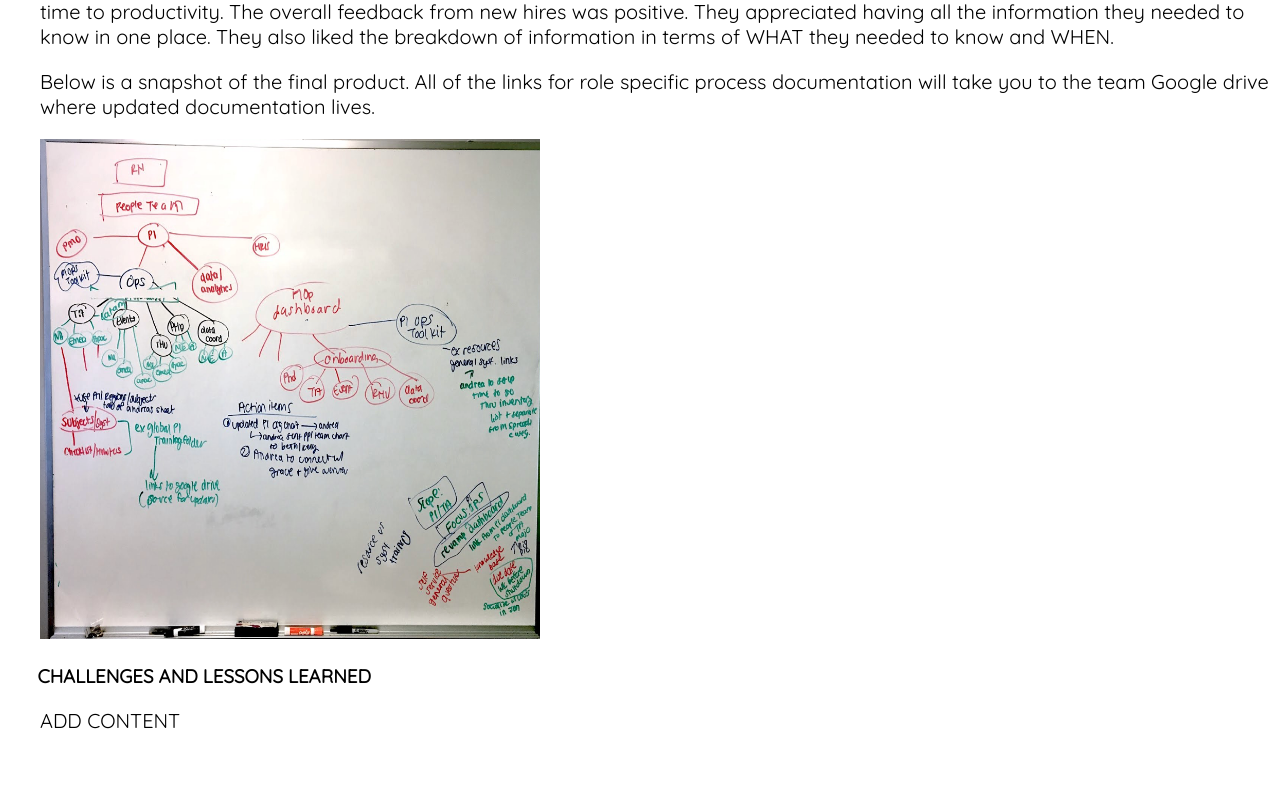
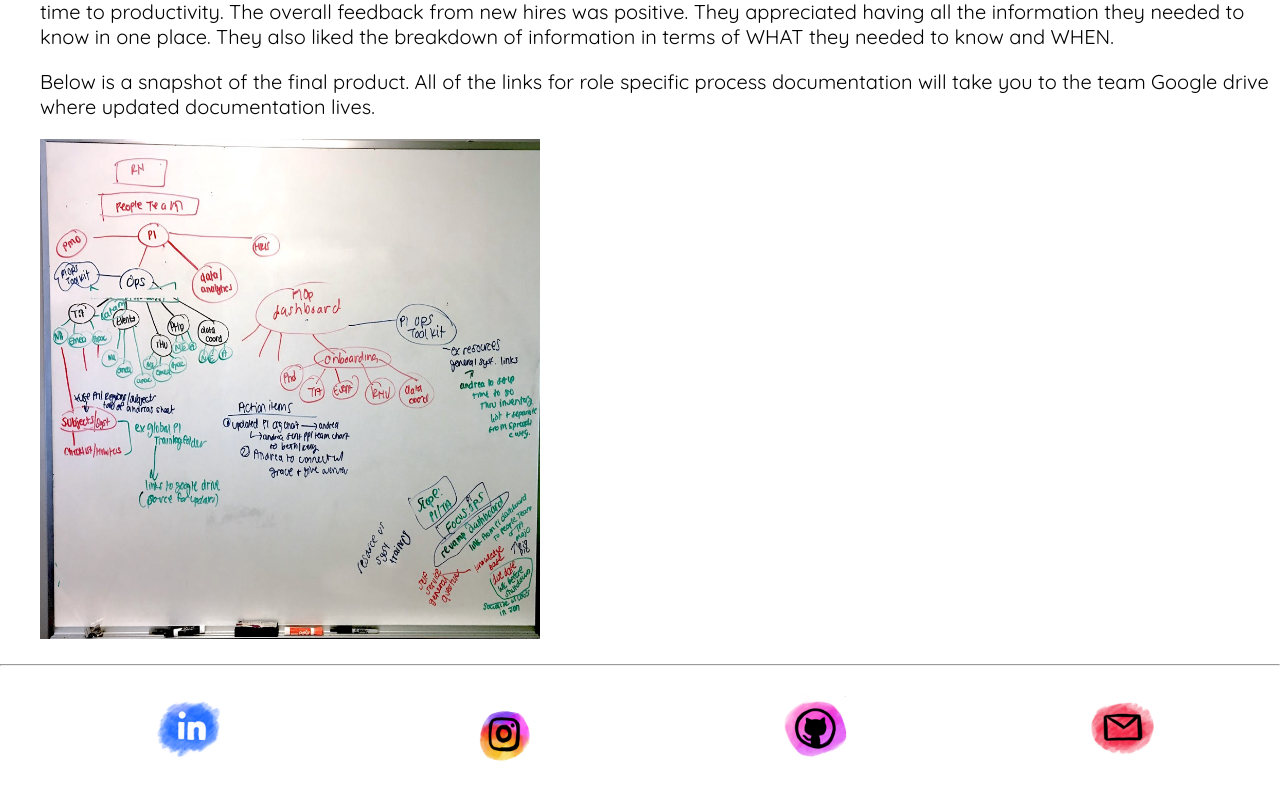
Before and after one commit to designbright/ReactPortfolioApp, a React (Create React App) app: page /IntranetRedesign in a window 1280 px wide. Shown: the part 1928-2724 px from the top of the page. Before the commit the page ends 2681 px from the top, so only its background shows below. Built offline with nearby package versions, Linux system fonts and the light colour scheme.

Commit message:
updated image alt tag names for screen reader readability

```diff
--- a/src/Components/IntranetRedesign.js
+++ b/src/Components/IntranetRedesign.js
@@ -7,6 +7,11 @@ import MojoWk1 from "../Images/IntranetRedesign/MojoWk1.png";
 import MojoWk2 from "../Images/IntranetRedesign/MojoWk2.png";
 import MojoMonth3 from "../Images/IntranetRedesign/MojoMonth3.png";
 import MojoWhiteboard from "../Images/IntranetRedesign/MojoWhiteboard.png";
+
+import linkedin from "../linkedin.PNG";
+import github from "../github.PNG";
+import instagram from "../instagram.PNG";
+import gmail from "../gmail.PNG";
 
 
 
@@ -71,13 +76,31 @@ export default class Portfolio extends Component {
           </p>
         </div>
       </div>
+    </section>
 
-      <div id="contentRow1">
-        <div id="contentText">
-          <h3 id="contentHeader">CHALLENGES AND LESSONS LEARNED</h3>
-          <p>ADD CONTENT</p>
-        </div>
-      </div>
+
+    <section id="footer">
+      <hr/>
+      <ul id="footerNav">
+
+        <a href="https://www.linkedin.com/in/kelly-miller-b2417756/
+" id="linkedin" target="_blank">
+          <img id="linkedinLogo" alt="linkedinLogo" src={linkedin}/>
+        </a>
+
+        <a href="https://www.instagram.com/design_bright/
+" id="instagram" target="_blank">
+          <img id="instagramLogo" alt="instagramLogo" src={instagram}/>
+        </a>
+
+        <a href="https://github.com/designbright" id="github" target="_blank">
+          <img id="githubLogo" alt="githubLogo" src={github}/>
+        </a>
+
+        <a href="mailto:ukmills12@gmail.com" id="gmail" target="_blank">
+          <img id="gmailLogo" alt="ukmills12@gmail.com" src={gmail}/>
+        </a>
+      </ul>
     </section>
   </div>
     );
--- a/src/Components/PersonalBranding.js
+++ b/src/Components/PersonalBranding.js
@@ -7,6 +7,11 @@ import Fonts from "../Images/PersonalBranding/Fonts.png";
 import Patterns from "../Images/PersonalBranding/patterns.png";
 import BrandBoard1 from "../Images/PersonalBranding/BrandBoard1.png";
 import BrandBoard2 from "../Images/PersonalBranding/BrandBoard2.png";
+
+import linkedin from "../linkedin.PNG";
+import github from "../github.PNG";
+import instagram from "../instagram.PNG";
+import gmail from "../gmail.PNG";
 
 
 
@@ -87,6 +92,30 @@ export default class Portfolio extends Component {
 
     </section>
 
+    <section id="footer">
+      <hr/>
+      <ul id="footerNav">
+
+        <a href="https://www.linkedin.com/in/kelly-miller-b2417756/
+" id="linkedin" target="_blank">
+          <img id="linkedinLogo" alt="linkedinLogo" src={linkedin}/>
+        </a>
+
+        <a href="https://www.instagram.com/design_bright/
+" id="instagram" target="_blank">
+          <img id="instagramLogo" alt="instagramLogo" src={instagram}/>
+        </a>
+
+        <a href="https://github.com/designbright" id="github" target="_blank">
+          <img id="githubLogo" alt="githubLogo" src={github}/>
+        </a>
+
+        <a href="mailto:ukmills12@gmail.com" id="gmail" target="_blank">
+          <img id="gmailLogo" alt="ukmills12@gmail.com" src={gmail}/>
+        </a>
+      </ul>
+    </section>
+
   </div>
     );
   }
--- a/src/Components/Portfolio.js
+++ b/src/Components/Portfolio.js
@@ -37,13 +37,13 @@ export default class Portfolio extends Component {
           <section id="portfolioRow1">
             <a className="portfolioLink" href="/PersonalBranding">
               <p id="brandBoardContainer">
-                <img id="brandboard1" alt="brandBoard" src={BrandBoard1} height="600" width="450"/>
+                <img id="brandboard1" alt="Personal Branding Project" src={BrandBoard1} height="600" width="450"/>
               </p>
             </a>
 
             <a className="portfolioLink" href="/QuickSneakers">
               <p id="brandBoardContainer">
-                <img id="brandboard1" alt="brandBoard" src={Shoe} height="300" width="450"/>
+                <img id="brandboard1" alt="Quick Sneakers Project" src={Shoe} height="300" width="450"/>
               </p>
             </a>
           </section>
@@ -52,13 +52,13 @@ export default class Portfolio extends Component {
 
             <a className="portfolioLink" href="/JavaScriptCalculator">
               <p id="brandBoardContainer">
-                <img id="brandboard1" alt="brandBoard" src={JavaScriptCalcScreenShot} height="450" width="350"/>
+                <img id="brandboard1" alt="JavaScript Calculator Project" src={JavaScriptCalcScreenShot} height="450" width="350"/>
               </p>
             </a>
 
             <a className="portfolioLink" href="/IntranetRedesign">
               <p id="brandBoardContainer">
-                <img id="brandboard1" alt="brandBoard" src={Mojo} height="450" width="650"/>
+                <img id="brandboard1" alt="Intranet Redesign Project" src={Mojo} height="450" width="650"/>
               </p>
             </a>
 
--- a/src/Components/QuickSneakers.js
+++ b/src/Components/QuickSneakers.js
@@ -5,6 +5,11 @@ import BaseLayout from './BaseLayout.js';
 import QuickSneakersFinal from "../Images/QuickSneakers/QuickSneakersFinal.png";
 import QuickSneakersWireframe from "../Images/QuickSneakers/QuickSneakersWireframe.jpg";
 import QuickSneakersCodeSnip from "../Images/QuickSneakers/QuickSneakersCodeSnip.png";
+
+import linkedin from "../linkedin.PNG";
+import github from "../github.PNG";
+import instagram from "../instagram.PNG";
+import gmail from "../gmail.PNG";
 
 export default class QuickSneakers extends Component {
   constructor(props) {
@@ -62,7 +67,31 @@ export default class QuickSneakers extends Component {
               <p>LThe most challenging part of this project was understanding the fundamentals of HTML and CSS. This was my first time ever coding anything. I was building the website as I learned new concepts during the class lectures. This made it difficult to understand the 'big picture' when laying out my HTML. I learned that coding a solid HTML file will make styling the webpage in CSS a lot easier. Learning about the "Box-Model" was crucial to my success in completing the assignment. The Box Model will also be a foundational skill that I rely on for future projects. Floats were the most challenging CSS component to work with. If I could re-do this project, I would choose to use flex-box instead.</p>
             </div>
           </div>
+        </section>
 
+
+        <section id="footer">
+          <hr/>
+          <ul id="footerNav">
+
+            <a href="https://www.linkedin.com/in/kelly-miller-b2417756/
+" id="linkedin" target="_blank">
+              <img id="linkedinLogo" alt="linkedinLogo" src={linkedin}/>
+            </a>
+
+            <a href="https://www.instagram.com/design_bright/
+" id="instagram" target="_blank">
+              <img id="instagramLogo" alt="instagramLogo" src={instagram}/>
+            </a>
+
+            <a href="https://github.com/designbright" id="github" target="_blank">
+              <img id="githubLogo" alt="githubLogo" src={github}/>
+            </a>
+
+            <a href="mailto:ukmills12@gmail.com" id="gmail" target="_blank">
+              <img id="gmailLogo" alt="ukmills12@gmail.com" src={gmail}/>
+            </a>
+          </ul>
         </section>
 
       </div>
```
